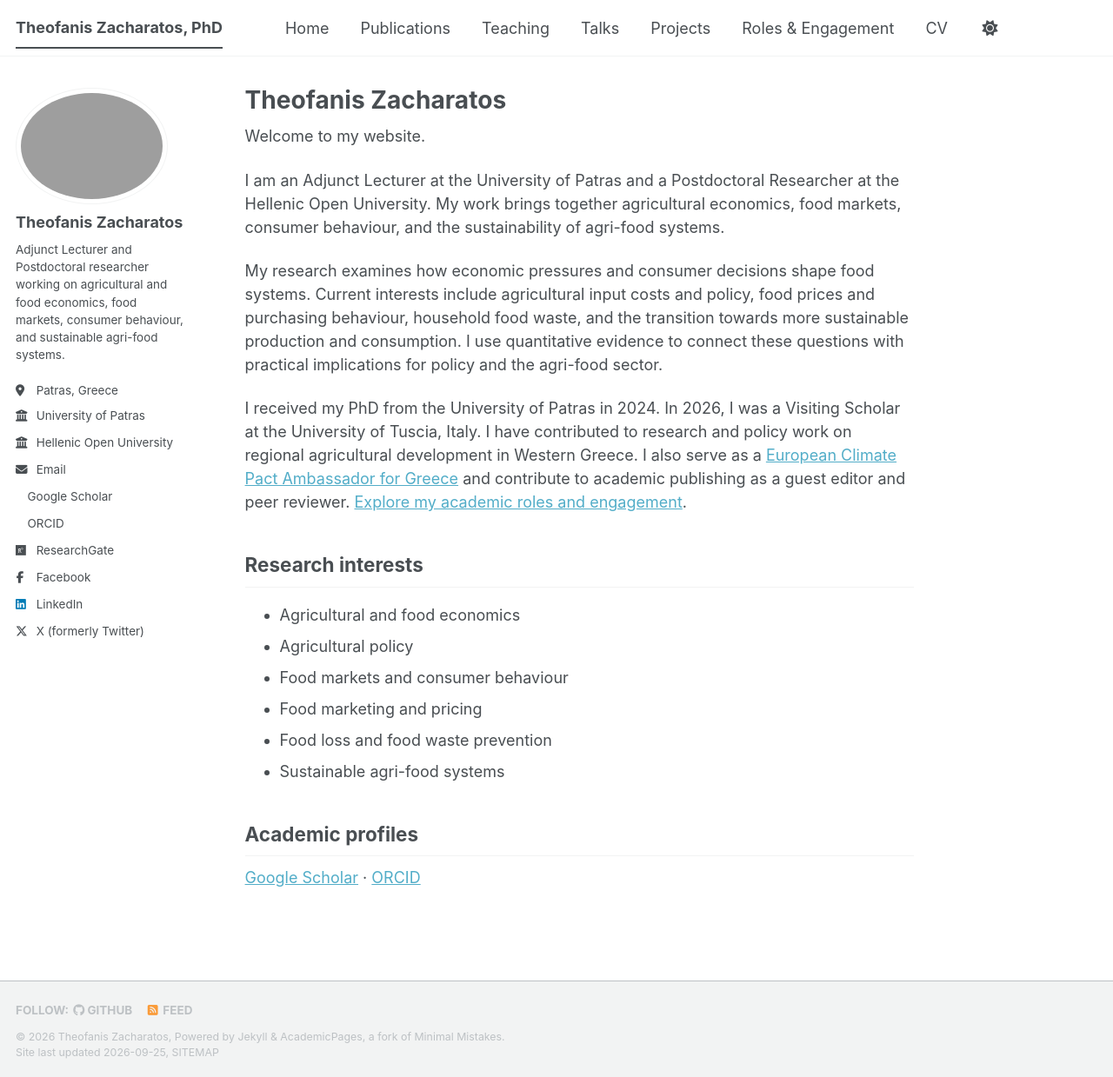
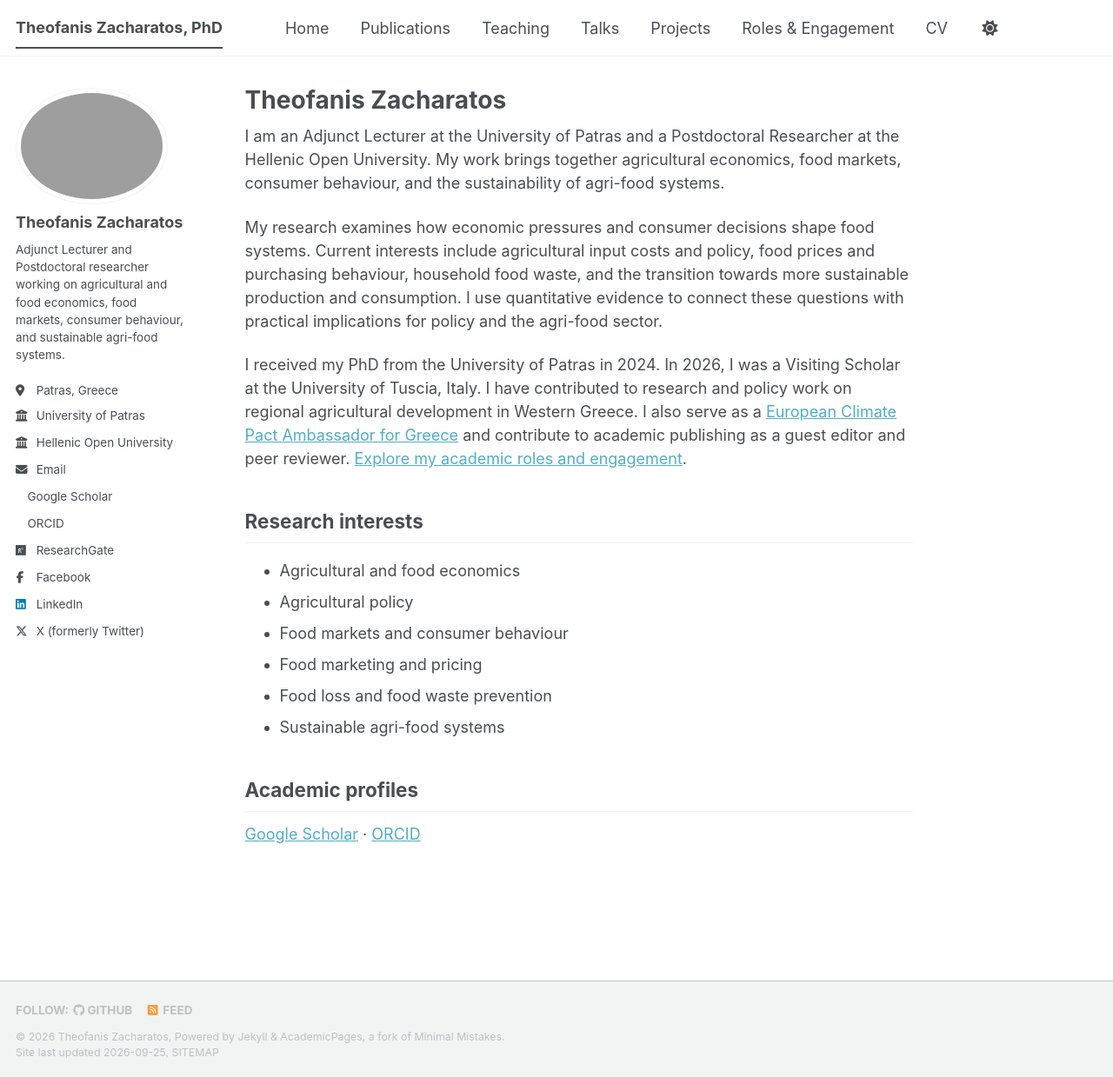
Before and after one commit to TheofanisZacharatos/theofaniszacharatos.github.io, a Jekyll site: the page built from _pages/about.md, in a window 1280 px wide and 1239 px high. Shown: the whole window at 87% size. Built offline with Jekyll 4.4.1, drawn with Linux system fonts in a browser that asks for light colours; a style sheet for code colours, icons or effects is not loaded.

Commit message:
Update about.md

```diff
--- a/_pages/about.md
+++ b/_pages/about.md
@@ -6,8 +6,6 @@ redirect_from:
   - /about/
   - /about.html
 ---
-
-Welcome to my website.
 
 I am an Adjunct Lecturer at the University of Patras and a Postdoctoral Researcher at the Hellenic Open University. My work brings together agricultural economics, food markets, consumer behaviour, and the sustainability of agri-food systems.
 
```
